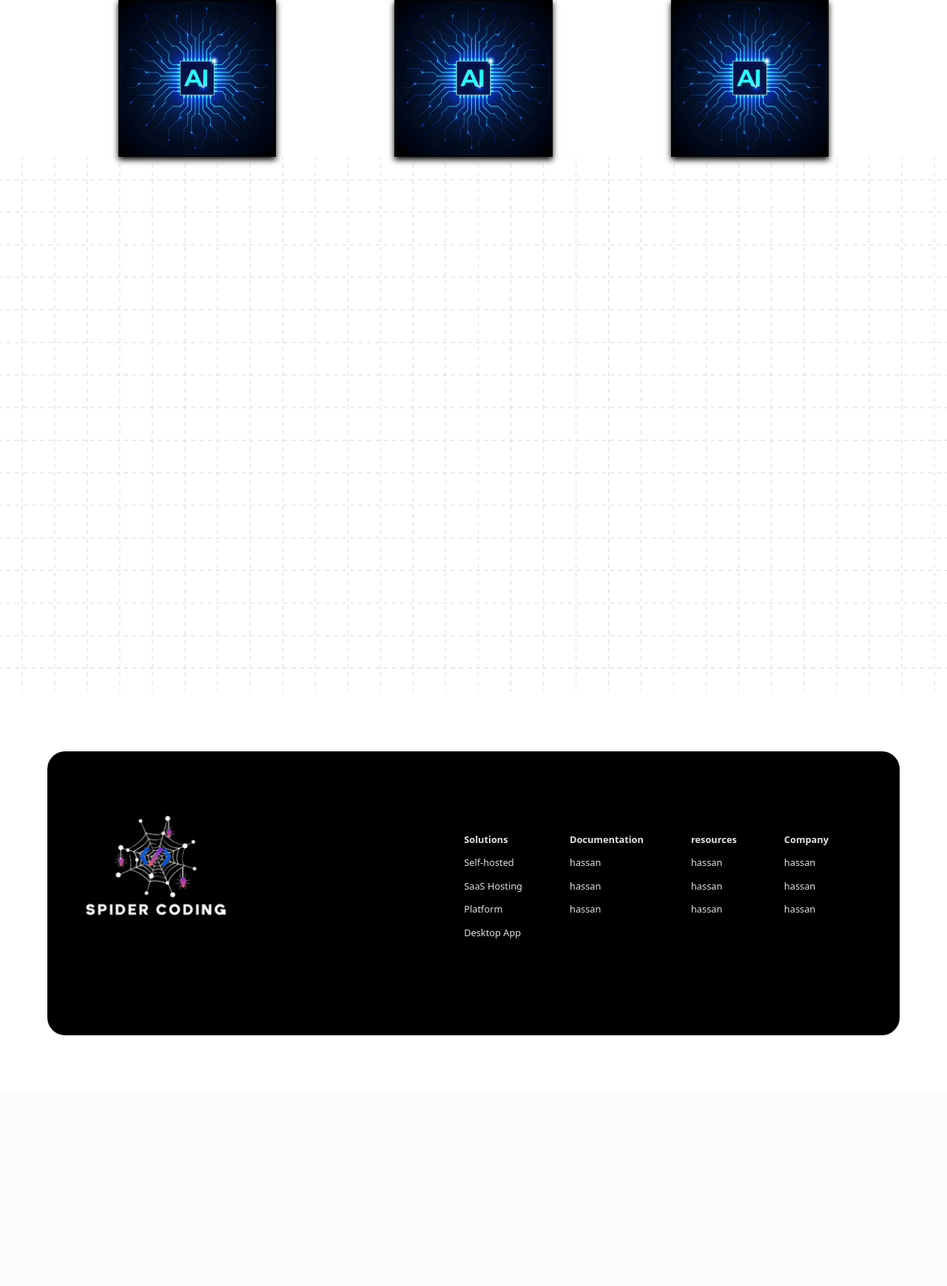
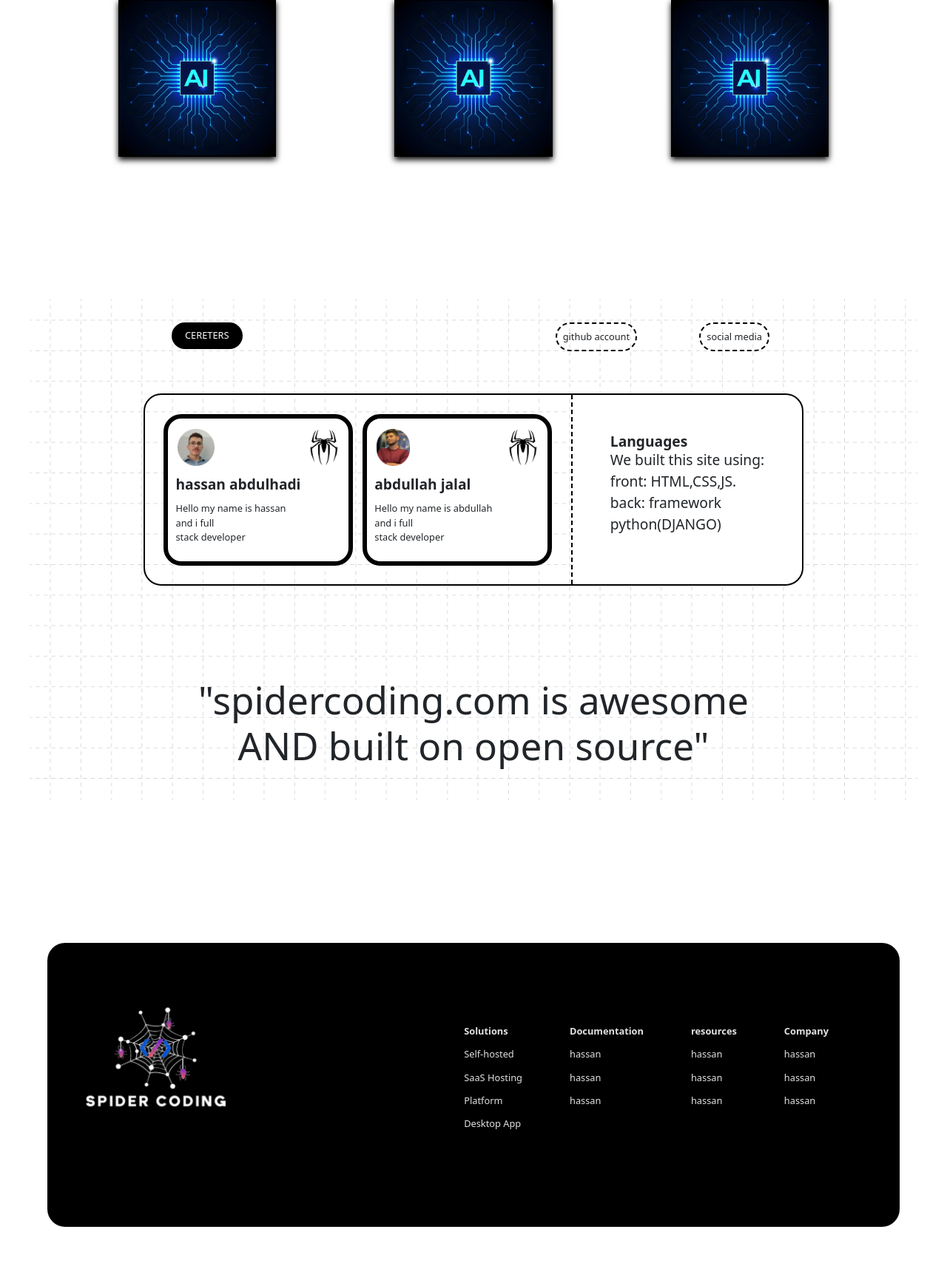
Before and after one commit to hassanmok/final_project_edu, a Django app: page / in a window 1280 px wide. Shown: the part 3207-4946 px from the top of the page at 74% size. Before the commit the page ends 4607 px from the top, so only its background shows below. Run offline with Django 5.2, Linux system fonts and the light colour scheme; some libraries are stand-ins or nearby versions.

Commit message:
hassan edit

```diff
--- a/project/edu_app/templates/index.html
+++ b/project/edu_app/templates/index.html
@@ -14,7 +14,7 @@
     <link rel="icon" type="image/png" sizes="512x512" href="{% static 'images/spider_logo2.png' %}">
 </head>
 <body>
-  <div id="main" style="display: none;"> <!-- style="display: none;" -->
+  <div id="main"> <!-- style="display: none;" -->
       <div id="upper_bar" class="bg-black p-8 flex justify-between items-center p-0">
           <div id="left_bar" class="ml-8 my-2">
             <a href="#">
@@ -88,6 +88,8 @@
             <h1 class="flex justify-center text-6xl border-black"><b>OUR COURSES:</b></h1>
         </div>
         <div class="flex justify-center flex justify-evenly my-12">
+
+
             <div class="card" style="width: 18rem;">
                 <img class="card-img-top" src="{% static 'images/spider_logo.png' %}" alt="Card image cap">
                 <div class="card-body">
@@ -126,9 +128,65 @@
               <img class="w-1/6" style="border: 2px solid rgb(0, 0, 0); box-shadow: 0 4px 8px rgb(0, 0, 0);" src="{% static 'images/ai.jpg' %}" alt="">
               <img class="w-1/6" style="border: 2px solid rgb(0, 0, 0); box-shadow: 0 4px 8px rgb(0, 0, 0);" src="{% static 'images/ai.jpg' %}" alt="">
             </div>
-            <div class="flex justify-center">
+
+
+            <div class="flex justify-center relative my-48 mx-10">
               <img src="{% static 'images/bg_2.png' %}" alt="">
+              <div style="position: absolute; right: 15vw;" class="my-4">
+                  <div class="mb-6 py-2 px-2">
+                    <button style="font-size: 1vw; border: 2px dashed black;" type="button" class="btn btn-outline-dark rounded-3xl py-2 px-2">github account</button>
+                    <button style="font-size: 1vw; border: 2px dashed black;" type="button" class="btn btn-outline-dark rounded-3xl py-2 px-2 ml-20">social media</button>
+                  </div>
+              </div>
+              <div style="position: absolute; left: 15vw;" class="my-8">
+                <div style="border: 2px solid black; background-color: #000000;" class="mb-6 py-2 px-3 rounded-3xl">
+                  <h1 style="font-size: 1vw; color: white;">CERETERS</h1>
+                </div>
             </div>
+            <div style="position: absolute; top: 10vw; border: 2px solid black;" class="rounded-3xl flex justify-center">
+              <div style="border: .5vw solid black; margin: 2vw .5vw 2vw 2vw; background-color: white; width: 20vw;" class=" rounded-3xl">
+                <div class="flex justify-between" style="margin: 1vw;">
+                  <img style="height: 4vw;" src="{% static 'images/has.png' %}" alt="">
+                  <img style="height: 4vw;" class="rounded-3xl" src="{% static 'images/spider.png' %}" alt="">
+                </div>
+                <div style=" margin: .8vw;">
+                  <h1 style="font-size: 1.5vw;"><b>hassan abdulhadi</b></h1>
+                  <p style="font-size: 1vw; margin-top: 1vw;">Hello my name is hassan<br> and i full<br>
+                    stack developer </p>
+                </div>
+              </div>
+              <div style="border: .5vw solid black; margin: 2vw 2vw 2vw .5vw; background-color: white; width: 20vw;" class=" rounded-3xl">
+                <div class="flex justify-between" style="margin: 1vw;">
+                  <img style="height: 4vw;" src="{% static 'images/abd.png' %}" alt="">
+                  <img style="height: 4vw;" class="rounded-3xl" src="{% static 'images/spider.png' %}" alt="">
+                </div>
+                <div style=" margin: .8vw;">
+                  <h1 style="font-size: 1.5vw;"><b>abdullah jalal</b></h1>
+                  <p style="font-size: 1vw; margin-top: 1vw;">Hello my name is abdullah<br> and i full<br>
+                    stack developer </p>
+                </div>
+              </div>
+              <div style="
+                border-left: 2px dashed rgb(0, 0, 0);
+                height: 20vw;
+              ">
+              </div>
+              <div class="bg-white" style="border-radius: 0 25px 25px 0; padding: 4vw; font-size: 1.5vw;">
+                <h1><b>Languages</b></h1>
+                <p>We built this site using:<br> front: HTML,CSS,JS.<br>
+                  back: framework<br> python(DJANGO) </p>
+              </div>
+            </div>
+
+            <div style="position: absolute; top: 40vw;">
+              <h1 style="text-align: center; font-size: 4vw;">"spidercoding.com is awesome<br>AND built on open source"</h1>
+            </div>
+
+
+            </div>
+
+
+
             <div class="flex justify-center my-20 mx-8">
               <div class="flex justify-between bg-black rounded-3xl mx-8" style="height: 24rem; width: 80rem;">
                 <img class="mt-20" style="height: 12vw; margin-left: 4vw;" src="{% static 'images/spider_logo2.png' %}" alt="">
@@ -162,7 +220,7 @@
               </div>
             </div>
     </div>
-
+<!--
     <div id="loading-screen">
       <video autoplay muted loop>
           <source src="{% static 'images/load.mp4' %}" type="video/mp4">
@@ -170,7 +228,7 @@
       </video>
      </div>
 
-
+-->
 
     <!--scripts hassan-->
     <script src="{% static 'script.js' %}"></script>
--- a/project/static/script.js
+++ b/project/static/script.js
@@ -1,11 +1,11 @@
 
-
+/*
 setTimeout(function() {
     document.getElementById("loading-screen").style.display = "none";
     document.getElementById("main").style.display = "block";
 
     },2700);
-
+*/
 
 var typed = new Typed("#text_mok", {
     strings: ["Join us to<br>learn program like <span style='color: rgb(255, 255, 255);'>spider web.</span>"],
```
Also changed, not shown: project/static/images/abd.png (added), project/static/images/has.png (added), project/static/images/spider.png (added).
